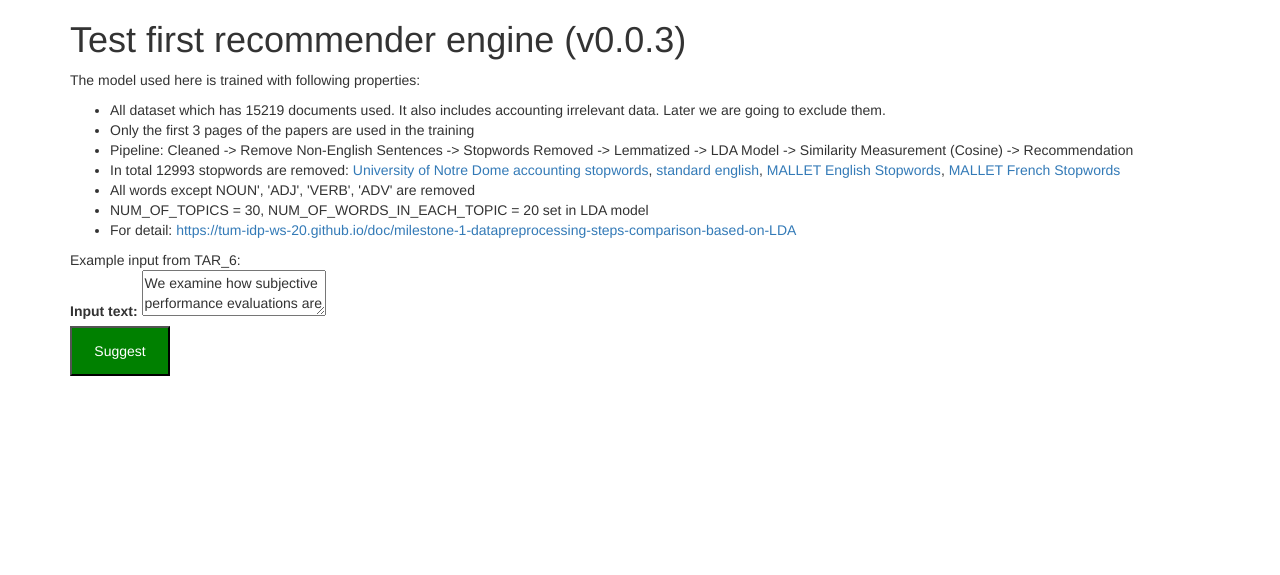
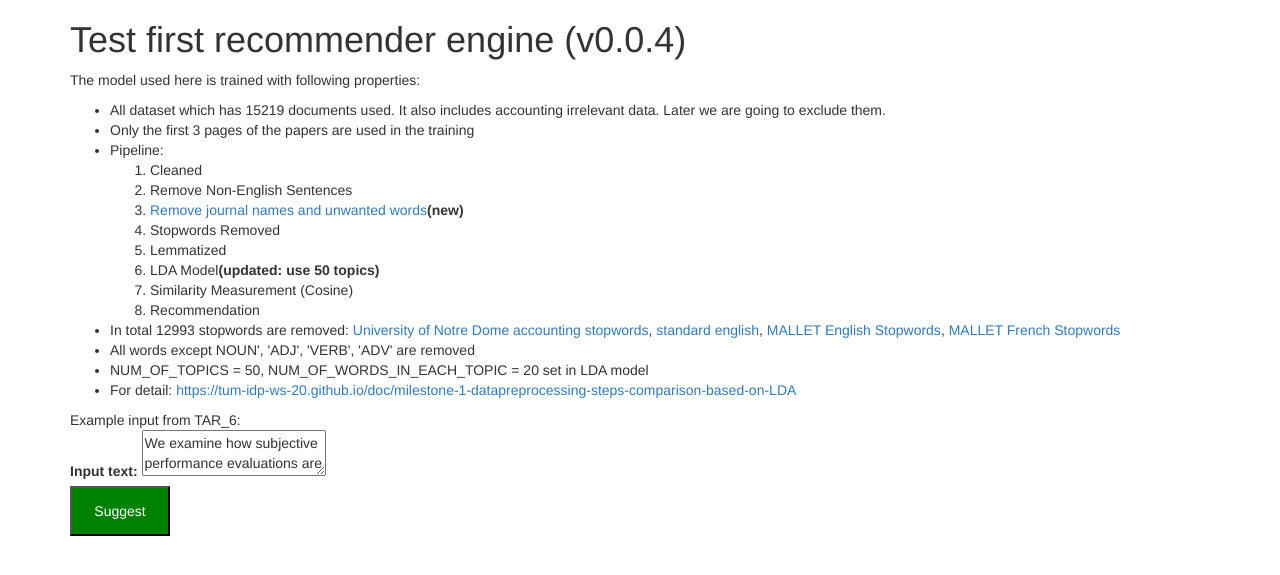
Before and after one commit to TUM-IDP-WS-20/simple-recommender, a Flask app: page / in a window 1280 px wide. Shown: the top 575 px of the page. Run offline with Flask 2, Linux system fonts and the light colour scheme; parts of the project's set-up code (start-up, migrations or seed data) failed here and were passed over; some libraries are stand-ins or nearby versions.

Commit message:
use model: model_8_fixed_changed_replaced_content_3_topic_50

```diff
--- a/templates/index.html
+++ b/templates/index.html
@@ -3,15 +3,24 @@
 
 {% block content %}
 <div class="container">
-    <h1>Test first recommender engine (v0.0.3)</h1>
+    <h1>Test first recommender engine (v0.0.4)</h1>
     <p>
         The model used here is trained with following properties: <br/>
     <ul>
         <li>All dataset which has 15219 documents used. It also includes accounting irrelevant data. Later we are going to exclude them.
         </li>
         <li>Only the first 3 pages of the papers are used in the training</li>
-        <li>Pipeline: Cleaned -> Remove Non-English Sentences -> Stopwords Removed -> Lemmatized -> LDA Model -> Similarity Measurement (Cosine) ->
-            Recommendation
+        <li>Pipeline:
+          <ol>
+            <li>Cleaned</li>
+            <li>Remove Non-English Sentences</li>
+            <li><a href="https://docs.google.com/spreadsheets/d/1gLMiZNt-5gCKAkWJ4fxMvqbStbpTudL_/edit?usp=drive_web&ouid=105629648561424699499&rtpof=true">Remove journal names and unwanted words</a><strong>(new)</strong></li>
+            <li>Stopwords Removed</li>
+            <li>Lemmatized</li>
+            <li>LDA Model<strong>(updated: use 50 topics)</strong></li>
+            <li>Similarity Measurement (Cosine)</li>
+            <li>Recommendation</li>
+          </ol>
         </li>
         <li>In total 12993 stopwords are removed: <a target="_blank"
                                                            href="https://drive.google.com/file/d/1gZfPtIQyQ82u12ScEvEndMMujfrnh8Gd/view?usp=sharing">University
@@ -22,7 +31,7 @@
                                  href="https://drive.google.com/file/d/1JMpcfriApigcV54q4ZPOE7GX8iwNgGBI/view?usp=sharing">MALLET French Stopwords</a>
         </li>
         <li>All words except NOUN', 'ADJ', 'VERB', 'ADV' are removed</li>
-        <li>NUM_OF_TOPICS = 30, NUM_OF_WORDS_IN_EACH_TOPIC = 20 set in LDA model</li>
+        <li>NUM_OF_TOPICS = 50, NUM_OF_WORDS_IN_EACH_TOPIC = 20 set in LDA model</li>
         <li>For detail: <a target="_blank"
                            href="https://tum-idp-ws-20.github.io/doc/milestone-1-datapreprocessing-steps-comparison-based-on-LDA">https://tum-idp-ws-20.github.io/doc/milestone-1-datapreprocessing-steps-comparison-based-on-LDA</a>
         </li>
```
Also changed, not shown: 7 other files.
